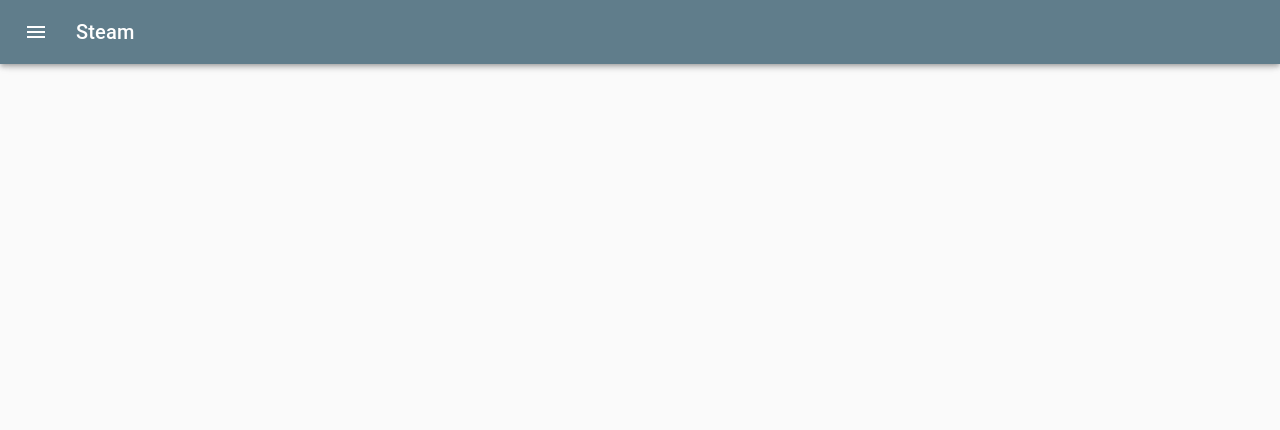
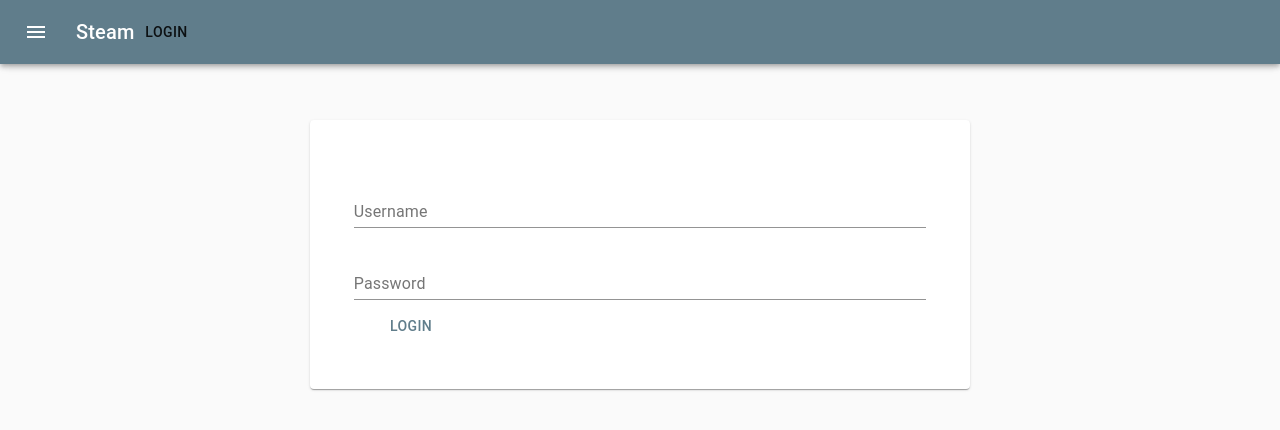
Before and after one commit to fvr1/front-steam, a React (Create React App) app: page /login in a window 1280 px wide. Shown: the top 430 px of the page. Built offline with nearby package versions, Linux system fonts and the light colour scheme.

Commit message:
add login router

```diff
--- a/src/components/TopBar.jsx
+++ b/src/components/TopBar.jsx
@@ -1,12 +1,17 @@
 import React from 'react';
 import clsx from 'clsx';
 import PropTypes from 'prop-types';
+import { connect } from 'react-redux';
+import { useHistory } from 'react-router-dom';
 import { makeStyles, useTheme } from '@material-ui/core/styles';
 import AppBar from '@material-ui/core/AppBar';
 import Toolbar from '@material-ui/core/Toolbar';
 import Typography from '@material-ui/core/Typography';
 import IconButton from '@material-ui/core/IconButton';
+import Button from '@material-ui/core/Button';
 import MenuIcon from '@material-ui/icons/Menu';
+import { logout } from '../store/actions/auth';
+
 
 const drawerWidth = 240;
 
@@ -37,7 +42,24 @@ const useStyles = makeStyles((theme) => ({
 const TopBar = (props) => {
   const theme = useTheme();
   const classes = useStyles(theme);
-  const { open, onOpen } = props;
+  const { open, onOpen, user } = props;
+  const history = useHistory();
+
+  const handleLogOut = (event) => {
+    event.preventDefault();
+    const { logOut } = props;
+    logOut();
+    history.push('/');
+  };
+
+  const handleLogIn = (event) => {
+    event.preventDefault();
+    history.push('/login');
+  };
+
+  const logButton = user.logged
+    ? (<Button onClick={handleLogOut}> LogOut </Button>)
+    : (<Button onClick={handleLogIn}> LogIn </Button>);
 
   return (
     <AppBar
@@ -59,6 +81,7 @@ const TopBar = (props) => {
         <Typography variant="h6" noWrap>
           Steam
         </Typography>
+        {logButton}
       </Toolbar>
     </AppBar>
   );
@@ -67,6 +90,17 @@ const TopBar = (props) => {
 TopBar.propTypes = {
   open: PropTypes.bool.isRequired,
   onOpen: PropTypes.func.isRequired,
+  user: PropTypes.object.isRequired,
+  logOut: PropTypes.func.isRequired,
 };
 
-export default TopBar;
+const mapStateToProps = (state) => ({
+  user: state.user,
+});
+
+
+const mapDispatchToProps = (dispatch) => ({
+  logOut: () => dispatch(logout()),
+});
+
+export default connect(mapStateToProps, mapDispatchToProps)(TopBar);
--- a/src/containers/Login.jsx
+++ b/src/containers/Login.jsx
@@ -1,38 +1,97 @@
 import React, { Component } from 'react';
 import PropTypes from 'prop-types';
 import { connect } from 'react-redux';
-import { Button, Typography } from '@material-ui/core';
-import { authenticate, logout } from '../store/actions/auth';
+import { TextField, Paper } from '@material-ui/core';
+import { withStyles } from '@material-ui/core/styles';
+import { authenticate } from '../store/actions/auth';
 import LoadingButton from '../components/LoadingButton';
+
+const styles = () => ({
+  container: {
+    marginTop: 120,
+    display: 'flex',
+    justifyContent: 'center',
+  },
+  form: {
+    width: '60%',
+    padding: '4%',
+    display: 'flex',
+    flexDirection: 'column',
+  },
+  input: {
+    minWidth: '70%',
+  },
+  submitButton: {
+    width: '20%',
+    minWidth: 60,
+  },
+});
+
 
 class Login extends Component {
   constructor(props) {
     super(props);
+    this.state = {
+      username: '',
+      password: '',
+    };
     this.handleLogIn = this.handleLogIn.bind(this);
-    this.handleLogOut = this.handleLogOut.bind(this);
+    this.handleChange = this.handleChange.bind(this);
+  }
+
+  handleChange(event) {
+    this.setState({
+      [event.target.name]: event.target.value,
+    });
   }
 
   handleLogIn(event) {
+    event.preventDefault();
     const { auth } = this.props;
-    auth('username', 'pass');
+    const { username, password } = this.state;
+    auth(username, password);
+    this.setState({
+      username: '',
+      password: '',
+    });
   }
 
-  handleLogOut(event) {
-    const { logOut } = this.props;
-    logOut();
-  }
 
   render() {
-    const { user, loading } = this.props;
-    const isLoggedIn = user.logged ? 'Logged in' : 'Not logged in';
-    const logButton = user.logged
-      ? (<Button onClick={this.handleLogOut}> LogOut </Button>)
-      : (<LoadingButton onClick={this.handleLogIn} loading={loading}> LogIn </LoadingButton>);
+    const { loading, classes } = this.props;
+    const { username, password } = this.state;
 
     return (
-      <div>
-        {logButton}
-        <Typography>{isLoggedIn}</Typography>
+      <div className={classes.container}>
+        <Paper className={classes.form}>
+          <TextField
+            id="password"
+            name="username"
+            label="Username"
+            value={username}
+            onChange={this.handleChange}
+            margin="normal"
+            className={classes.input}
+          />
+          <TextField
+            id="password"
+            name="password"
+            label="Password"
+            value={password}
+            onChange={this.handleChange}
+            className={classes.input}
+            margin="normal"
+            type="password"
+          />
+          <LoadingButton
+            onClick={this.handleLogIn}
+            loading={loading}
+            className={classes.submitButton}
+            color="primary"
+          >
+            LogIn
+          </LoadingButton>
+        </Paper>
       </div>
     );
   }
@@ -40,13 +99,11 @@ class Login extends Component {
 
 Login.propTypes = {
   auth: PropTypes.func.isRequired,
-  logOut: PropTypes.func.isRequired,
-  user: PropTypes.object,
   loading: PropTypes.bool,
+  classes: PropTypes.object.isRequired,
 };
 
 Login.defaultProps = {
-  user: {},
   loading: false,
 };
 
@@ -57,7 +114,6 @@ const mapStoreToProps = (store) => ({
 
 const mapDispatchToProps = (dispatch) => ({
   auth: (user, pass) => dispatch(authenticate(user, pass)),
-  logOut: () => dispatch(logout()),
 });
 
-export default connect(mapStoreToProps, mapDispatchToProps)(Login);
+export default connect(mapStoreToProps, mapDispatchToProps)(withStyles(styles)(Login));
--- a/src/pages/Games.jsx
+++ b/src/pages/Games.jsx
@@ -1,6 +1,5 @@
 import React, { Component } from 'react';
 import { Typography } from '@material-ui/core';
-import Login from '../containers/Login';
 
 // eslint-disable-next-line react/prefer-stateless-function
 export default class GamesPage extends Component {
@@ -8,7 +7,6 @@ export default class GamesPage extends Component {
     return (
       <div>
         <Typography variant="h3">GamesPage</Typography>
-        <Login />
       </div>
     );
   }
--- a/src/routers/AppRouter.jsx
+++ b/src/routers/AppRouter.jsx
@@ -6,6 +6,7 @@ import GamesPage from '../pages/Games';
 import StatsPage from '../pages/Stats';
 import StorePage from '../pages/Store';
 import NavLayout from '../layouts/Nav';
+import Login from '../containers/Login';
 
 const history = createBrowserHistory();
 
@@ -14,6 +15,7 @@ export default () => (
     <Router history={history}>
       <NavLayout>
         <Switch>
+          <Route path="/login" component={Login} />
           <Route exact path="/" component={GamesPage} />
           <Route path="/stats" component={StatsPage} />
           <PrivateRoute path="/store" component={StorePage} />
```
